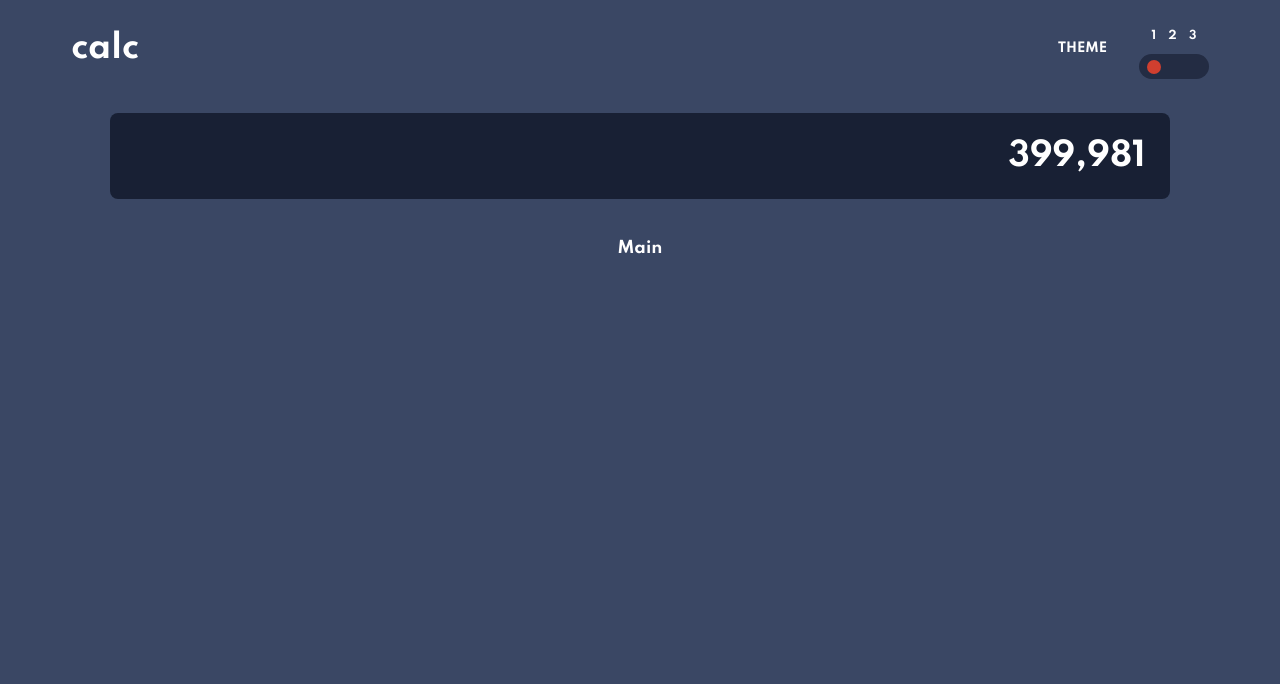
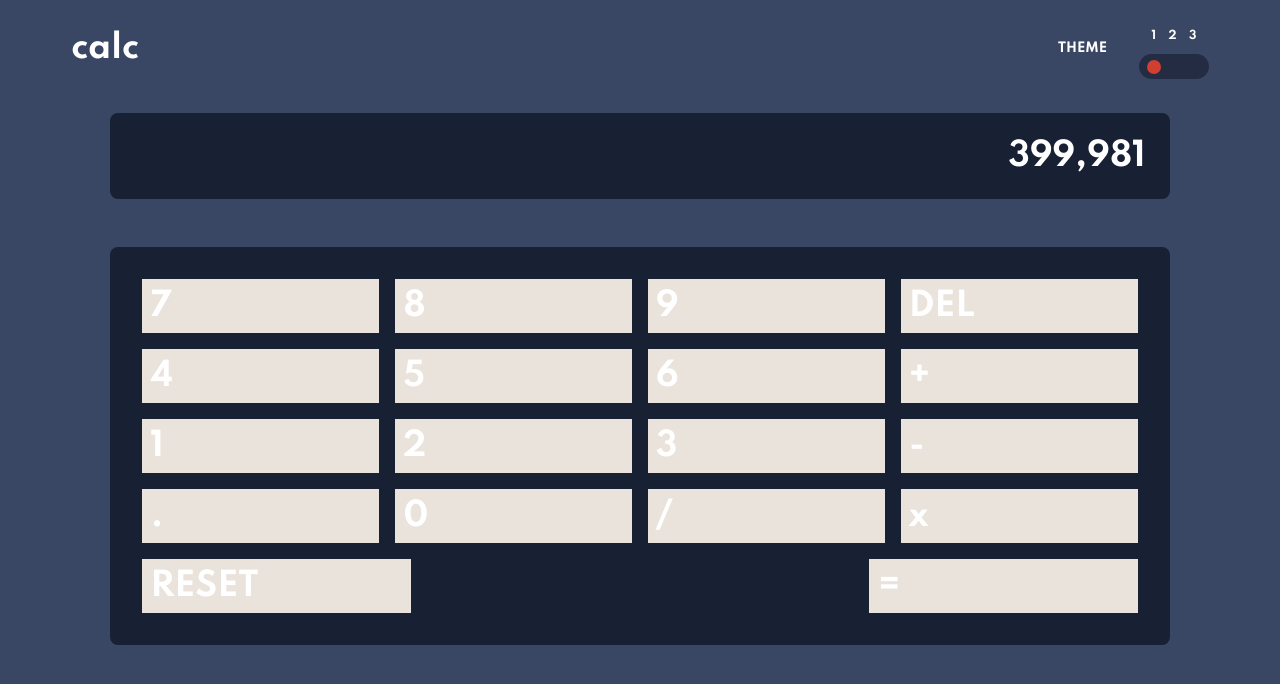
Before and after one commit to RoryKillick/Calculator-App, a React (Create React App) app in the folder calculator-app/: page / in a window 1280 px wide. Shown: the top 684 px of the page. Built offline with nearby package versions, Linux system fonts and the light colour scheme.

Commit message:
added keys

```diff
--- a/calculator-app/src/App.js
+++ b/calculator-app/src/App.js
@@ -8,7 +8,7 @@ import "./scss/App.scss";
 
 function App() {
   return (
-    <div className='container'>
+    <div className='app'>
       <Header/>
       <Screen/>
       <Main/>
--- a/calculator-app/src/Main.js
+++ b/calculator-app/src/Main.js
@@ -2,8 +2,35 @@ import React from 'react'
 
 function Main() {
     return (
-        <div>
-            <p>Main</p>
+        <div className='container'>
+            <div className='row'>
+                <div className='key'>7</div>
+                <div className='key'>8</div>
+                <div className='key'>9</div>
+                <div className='key'>DEL</div>
+            </div>
+            <div className='row'>
+                <div className='key'>4</div>
+                <div className='key'>5</div>
+                <div className='key'>6</div>
+                <div className='key'>+</div>
+            </div>
+            <div className='row'>
+                <div className='key'>1</div>
+                <div className='key'>2</div>
+                <div className='key'>3</div>
+                <div className='key'>-</div>
+            </div>
+            <div className='row'>
+                <div className='key'>.</div>
+                <div className='key'>0</div>
+                <div className='key'>/</div>
+                <div className='key'>x</div>
+            </div>
+            <div className='row'>
+                <div className='key'>RESET</div>
+                <div className='key'>=</div>
+            </div>
         </div>
     )
 }
--- a/calculator-app/src/Screen.js
+++ b/calculator-app/src/Screen.js
@@ -2,7 +2,7 @@ import React from 'react'
 
 function Screen() {
     return (
-        <div className='result'>
+        <div className='screen'>
             399,981
         </div>
     )
--- a/calculator-app/src/scss/App.scss
+++ b/calculator-app/src/scss/App.scss
@@ -1,5 +1,6 @@
 @import './variables.scss';
 @import './Header.scss';
+@import './Main.scss';
 @import './Theme.scss';
 @import './Screen.scss';
 
@@ -12,7 +13,7 @@ body {
     box-sizing: border-box;
 }
 
-.container {
+.app {
     display: flex;
     flex-direction: column;
     align-items: center;
--- /dev/null
+++ b/calculator-app/src/scss/Main.scss
@@ -0,0 +1,26 @@
+.container {
+    //use css grid tomorrow!
+    display: flex;
+    flex-direction: column;
+    justify-content: center;
+    //align-items: center;
+    width: 80%;
+    background-color: $third-bgr-color;
+    font-size: 2rem;
+    padding: 1.5rem;
+    margin: 1.5rem;
+    border-radius: 0.5rem;
+}
+
+.row {
+    display: flex;
+    flex-direction: row;
+    justify-content: space-between;
+    align-items: center;
+}
+.key {
+    width: 25%;
+    background-color: $first-grey;
+    margin: 0.5rem;
+    padding: 0.5rem;
+}
--- a/calculator-app/src/scss/Screen.scss
+++ b/calculator-app/src/scss/Screen.scss
@@ -1,4 +1,4 @@
-.result {
+.screen {
     background-color: $third-bgr-color;
     width: 80%;
     text-align: right;
```
